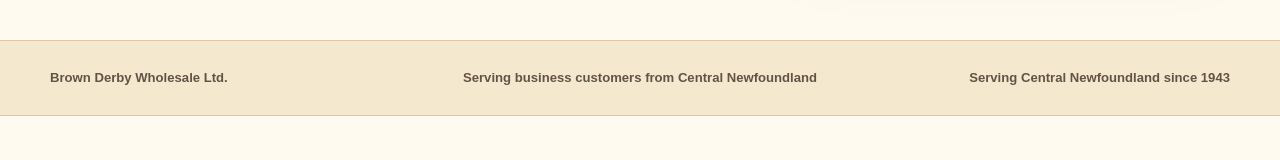
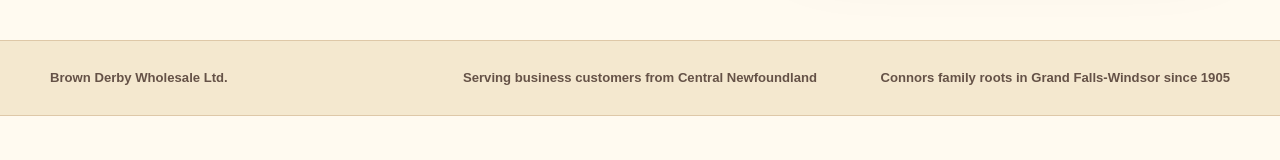
Before and after one commit to brown-derby/website, a Next.js app: page / in a window 1280 px wide. Shown: the part 733-893 px from the top of the page. Built offline with nearby package versions, Linux system fonts and the light colour scheme.

Commit message:
Clarify Brown Derby origins and link its wholesale roots to 1961

```diff
--- a/app/page.tsx
+++ b/app/page.tsx
@@ -67,7 +67,7 @@
         <div className="shell trust-grid">
           <span>Brown Derby Wholesale Ltd.</span>
           <span>Serving business customers from Central Newfoundland</span>
-          <span>Serving Central Newfoundland since 1943</span>
+          <span>Connors family roots in Grand Falls-Windsor since 1905</span>
         </div>
       </section>
 
@@ -133,8 +133,9 @@
             <p className="eyebrow">Our roots</p>
             <h2>Born from supplying local businesses.</h2>
             <p>
-              Brown Derby Wholesale was established in Grand Falls-Windsor in 1943 and has spent
-              more than 80 years supplying businesses throughout Central Newfoundland.
+              The Brown Derby story began with a Windsor Main Street restaurant in the
+              1940s. The Connors family moved into wholesale in 1961, helping supply
+              neighbouring shops in Central Newfoundland.
             </p>
             <Link className="text-link" href="/about">
               Read our story →
```
